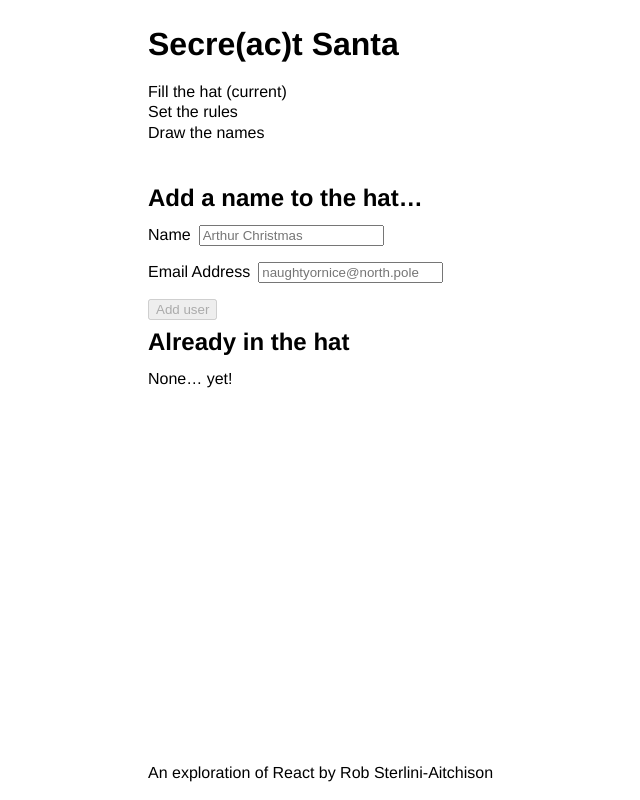
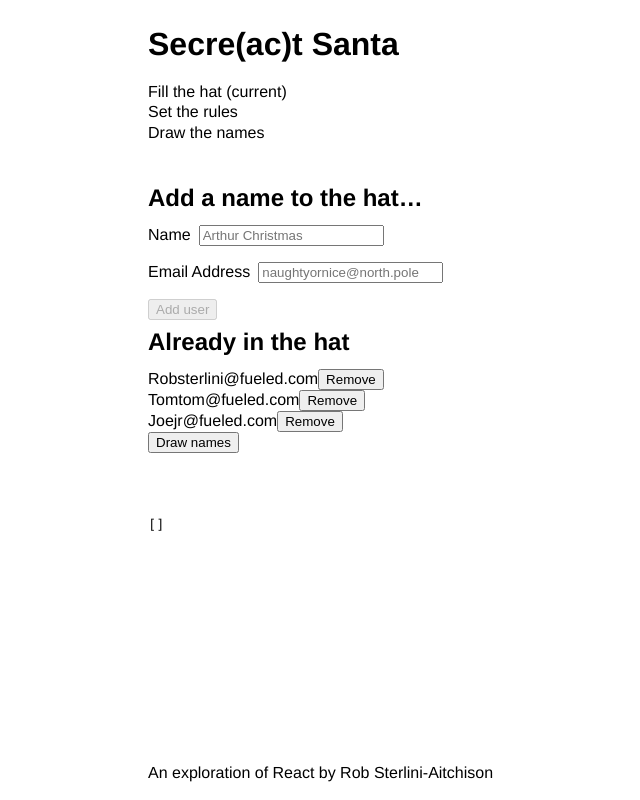
Before and after one commit to robsterlini/secreact-santa, a React (Create React App) app: page / in a window 1280 px wide. Shown: the whole page, without its empty margins (172-812 px from the left). Built offline with nearby package versions, Linux system fonts and the light colour scheme.

Commit message:
feat(App): Add drawing ability
Signed-off-by: Rob Sterlini <github@robsterlini.co.uk>

```diff
--- a/src/App.js
+++ b/src/App.js
@@ -4,10 +4,31 @@ import './App.css';
 
 import { createId } from './utils/id.js';
 import { stringIsEmail } from './utils/string.js';
+import { drawNamesIntoPairs } from './utils/draw.js';
 
 // import StepNames from './components/StepNames.js';
 import Fieldset from './components/Fieldset.js';
 import Hat from './components/Hat.js';
+
+const prefilledData = {
+  users: [
+    {
+      id: createId(),
+      name: `Rob`,
+      email: `sterlini@fueled.com`,
+    },
+    {
+      id: createId(),
+      name: `Tom`,
+      email: `tom@fueled.com`,
+    },
+    {
+      id: createId(),
+      name: `Joe`,
+      email: `jr@fueled.com`,
+    },
+  ],
+};
 
 const STEPS = {
   names: {
@@ -71,9 +92,12 @@ export default function App(props) {
   const [formErrors, setFormErrors] = useState([]);
   const [formValid, setFormValid] = useState(false);
 
-  const [users, setUsers] = useState([]);
+  const [users, setUsers] = useState(prefilledData.users);
+  const [pairs, setPairs] = useState([]);
 
   const [step] = useState(Object.keys(STEPS)[0]);
+
+  const [drawingNames, setDrawingNames] = useState(false);
 
   useEffect(() => {
     const nameValid = validateField(formFieldName, FIELDS.name);
@@ -159,6 +183,13 @@ export default function App(props) {
     setFormErrors(formErrors.filter(error => error.field !== id));
   }
 
+  const drawNames = () => {
+    console.log(`DRAW NAMES`);
+    // setDrawingNames(true);
+
+    setPairs(drawNamesIntoPairs(users));
+  };
+
   return (
     <div className="App">
       <header>
@@ -179,14 +210,29 @@ export default function App(props) {
 
             <Fieldset label="Email Address" id="email" type="email" placeholder="naughtyornice@north.pole" errors={formErrors} onChangeCallback={handleChange} value={formFieldEmail} />
 
-            <button disabled={!formValid}>Add user</button>
+            <button disabled={!formValid || drawingNames}>Add user</button>
           </form>
         </div>
 
         {/* HAT */}
         <Hat names={users} onRemoveCallback={removeUser} />
 
-        {/*<br/><br/><br/><pre>{ JSON.stringify(``, null, 2) }</pre>*/}
+        <button onClick={drawNames} disabled={users.length < 3 || drawingNames}>Draw names</button>
+
+        {/* Pairs */}
+        <div>
+          <ul>
+            {pairs.map(pair => (
+              <li key={pair.id}>
+                <span>{pair.giver.name}</span>
+                ->
+                <span>{pair.reciever.name}</span>
+              </li>
+            ))}
+          </ul>
+        </div>
+
+        <br/><br/><br/><pre>{ JSON.stringify(pairs, null, 2) }</pre>
       </main>
 
       <footer>An exploration of React by Rob Sterlini-Aitchison</footer>
--- /dev/null
+++ b/src/utils/array.js
@@ -0,0 +1,19 @@
+export const arrayShuffle = (array) => {
+  let counter = array.length;
+
+  // While there are elements in the array
+  while (counter > 0) {
+    // Pick a random index
+    const index = Math.floor(Math.random() * counter);
+
+    // Decrease counter by 1
+    counter--;
+
+    // And swap the last element with it
+    const temp = array[counter];
+    array[counter] = array[index];
+    array[index] = temp;
+  }
+
+  return array;
+};
--- /dev/null
+++ b/src/utils/draw.js
@@ -0,0 +1,19 @@
+import { arrayShuffle } from './array.js';
+
+export const drawNamesIntoPairs = (users) => {
+  const pairs = [];
+
+  users = arrayShuffle([...users]);
+
+  users.forEach((giver, index) => {
+    const reciever = users[index + 1] || users[0];
+
+    pairs.push({
+      id: `${giver.id}${reciever.id}`,
+      giver,
+      reciever,
+    });
+  });
+
+  return pairs;
+};
```
